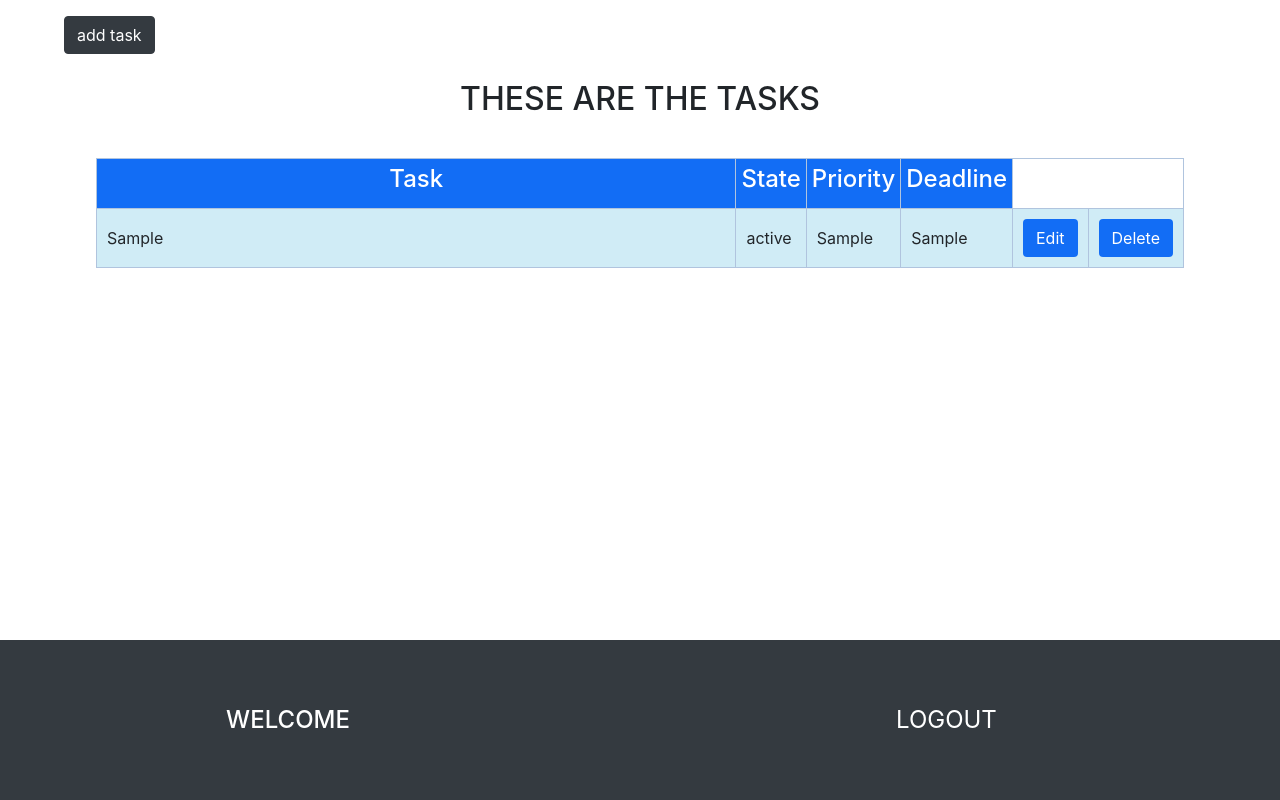
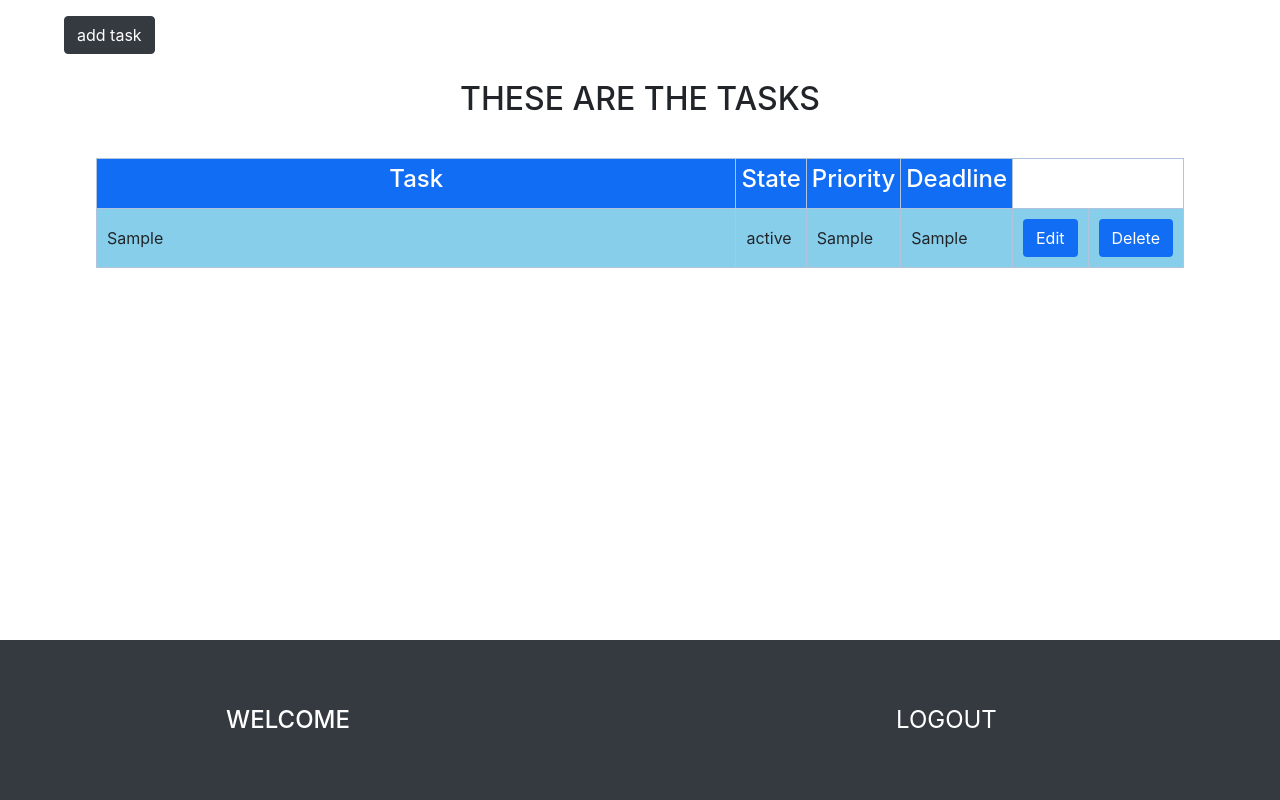
Before and after one commit to wilberpulido/Lista-de-tareas, a PHP site: page / in a window 1280 px wide. Run offline with PHP 8.4, Linux system fonts and the light colour scheme; the visitor is signed in with stand-in values (Sample User, id 1); tables that the repository leaves empty or names only in its code hold one stand-in row (values such as "Sample post"); data that the repository does not hold is empty; some libraries are stand-ins or nearby versions.

Commit message:
Poco y nada

```diff
--- a/funciones.js
+++ b/funciones.js
@@ -1,9 +1,11 @@
 const liOne = document.getElementsByTagName("li")["0"];
 const liTwo = document.getElementsByTagName("li")["1"];
 const liThee = document.getElementsByTagName("li")["2"];
-
+// const buttonDelete = document.getElementsByClassName("btn-delete");
 
 function onClick(e){
+
+    console.log("click");
     e.preventDefault();
     if (typeof e.target.children['0'] !== "undefined") {
         const link = e.target.children['0'].href;
@@ -19,4 +21,5 @@ if (typeof liOne !== "undefined" && typeof liTwo !== "undefined" && typeof liThe
     liOne.addEventListener("click", onClick);
     liTwo.addEventListener("click", onClick);
     liThee.addEventListener("click", onClick);
+    // buttonDelete.addEventListener("click",onClick);
 }
--- a/index.php
+++ b/index.php
@@ -87,8 +87,6 @@ if (empty($user)) {
         </div>
         <div class="tasksBox">
             <h2> THESE ARE THE TASKS </h2>
-
-            <div>
             <table id = "tableTask" >
                 <thead>
                     <tr class="theadLarge">
@@ -127,7 +125,7 @@ if (empty($user)) {
                         </td>
                         <td>
                             <button class="btn btn-delete">
-                                <a href="<?php echo $urlDelete?>">Delete</a><?php ?>
+                                <a href="<?php echo $urlDelete?>">Delete</a>
                             </button>
                         </td>
                     </tr>
@@ -140,43 +138,43 @@ if (empty($user)) {
                                 Details
                             </button>
                             <div class="details">
-                                <span>
+                                <div>
                                     <h4>Task:</h4>
                                     <p>
                                         <?php echo $row['task']?>
                                     </p>
-                                </span>
-                                <span class="btn-centered">
+                                </div>
+                                <div class="btn-centered">
                                     <button class="btn btn-edit">
                                         <a href="<?php echo $urlEdit?>"> Edit </a>
                                     </button>
-                                </span>
-                                <span>
+                                </div>
+                                <div>
                                     <h4>State:</h4>
                                     <p>
                                         <?php echo $row['state']?>
                                     </p>
-                                </span>
-                                <span class = "btn-centered">
+                                </div>
+                                <div class = "btn-centered">
                                     <button class="btn btn-delete">
                                         <a href="<?php echo $urlDelete?>">Delete</a>
                                     </button>
-                                </span>
-                                <span>
+                                </div>
+                                <div>
                                     <h4>Priority: </h4>
                                     <p>
                                         <?php echo $row['priority']?>
                                     </p>
-                                </span>
-                                <span>
+                                </div>
+                                <div>
                                     <!-- avoid -->
-                                </span>
-                                <span>
+                                </div>
+                                <div>
                                     <h4> Deadline:</h4>
                                     <p>
                                         <?php echo $row['deadline']?>
                                     </p>
-                                </span>
+                                </div>
                             </div>
                         </td>
                     </tr>
@@ -185,7 +183,6 @@ if (empty($user)) {
             ?>
                 </tbody>
             </table>
-            </div>
         </div>
     </main>
 
--- a/style/form.css
+++ b/style/form.css
@@ -72,13 +72,13 @@ width: 100%;
     transition: all 0.5s ease-in-out;
     font-size: 3vh;
     top:1vh;
-    z-index: 1;
+    z-index: 10;
 
 }
 .input-container-register input{
     position: absolute;
     top:2vh;
-    z-index: 2;
+    z-index: 20;
 }
 .input-container input,
 .input-container-register input{
@@ -169,14 +169,14 @@ outline-color: transparent;
     background-color: rgb(18, 109, 245);
     font-size: 3vh;
     transition: left 1s;
-    z-index: 20;
+    z-index: 50;
 }
 
 .btn-add-task-form{
     position: fixed;
     top:2%;
     left: 5%;
-    z-index: 4;
+    z-index: 40;
 }
 main .btn-add-task-form:focus ~ .formBoxTask{
     left: 5%;
@@ -188,7 +188,7 @@ main .btn-add-task-form:focus{
 main .formBoxTask:focus-within{
     position: fixed;
     left: 5%;
-    z-index: 5;
+    z-index: 50;
 }
 .input-container-addTask{
     width: 100%;
--- a/style/style.css
+++ b/style/style.css
@@ -14,7 +14,7 @@ main{
     top: 0;
     bottom: 0;
     overflow: auto;
-    z-index: 2;
+    z-index: 20;
 }
 main figure{
     position: relative;
@@ -25,7 +25,6 @@ main figure{
 main figure img{
     width: 100%;
 }
-
 /* navegador */
 header{
     position: fixed;
@@ -34,7 +33,7 @@ header{
     width: 100vw;
     left: 0;
     right: 0;
-    z-index: 3;
+    z-index: 30;
 }
 .other-submenu,
 .btn-menu{
@@ -58,7 +57,7 @@ header{
     height: 25vh;
     top: 35vh;
     transition: top 1s;
-    z-index: 3;
+    z-index: 30;
 }
 .navegbar:focus{
     top: 0vh;
@@ -69,7 +68,7 @@ header{
 }
 header div .btn-menu:focus ~ .navegbar{
     top: -15vh;
-    z-index: 5;
+    z-index: 50;
 }
 header div .btn-menu:focus ~ .other-submenu{
     top: -25vh;
@@ -95,14 +94,12 @@ ul li button{
     align-items: center;
     margin: 0;
     padding: 0;
-    z-index: 5;
+    z-index: 50;
 }
-
 ul li{
     position: relative;
     z-index:inherit;
 }
-
  /* homestyle */
 .titleWithoutLogin{
     top:10vh;
@@ -113,7 +110,6 @@ ul li{
     color: black;
     font-size: 3vh;
 }
-
 .whyUseAppGrid{
     margin: 5vh 5%;
     width: 90%;
@@ -146,14 +142,12 @@ ul li{
 .whyUseAppGrid picture img{
     width: 100%;
 }
-
 .contact h1,
 .aboutMe h1{
     font-size: 5vh;
     margin: 5vh 0vw;
     text-align: center;
 }
-
 .aboutMe p{
     margin: 5vh 5vw;
     font-size: 2.5vh;
@@ -190,7 +184,6 @@ ul li{
     margin: 5vh 0vw;
     font-size: 5vh;
 }
-
 #contactInf{
     display: grid;
     grid-template-columns: 45% 45%;
@@ -227,7 +220,6 @@ ul li{
     width: 70%;
     margin: 0 auto;
 }
-
 .headerProfile{
     position: fixed;
     height: 20vh;
@@ -235,9 +227,8 @@ ul li{
     width: 100vw;
     left: 0;
     right: 0;
-    z-index: 4;
+    z-index: 20;
 }
-
 .nav-profile{
     position: absolute;
     width: 100%;
@@ -246,7 +237,7 @@ ul li{
     justify-content: space-between;
     align-items: center;
     flex-wrap: wrap;
-    z-index: 3;
+    z-index: 20;
 }
 .nav-profile div {
     width: 35vw;
@@ -267,18 +258,16 @@ ul li{
     margin: 0 auto;
     width: 85%;
     height: 70vh;
-    z-index: 4;
+    z-index: 20;
     overflow:auto;
 }
 .tasksBox h2{
     font-size: 4vh;
     text-align: center;
 }
-
-.tasksBox div{
-    margin: 5vh 0;
+#tableTask{
+    margin: 5vh 0vw;
 }
-
 #tableTask,
 #tableTask td,
 #tableTask th{
@@ -297,88 +286,70 @@ ul li{
     text-align: left;
 }
 #tableTask tr{
-    background-color: rgb(208, 236, 246);
+    position: relative;
+    background-color: skyblue;
 }
 
-#tableTask tr:nth-child(even) {
-    background-color: skyblue;
-}
 .btn-edit,
 .btn-delete,
 .btn-details{
-    position: relative;
+    display: block;
     color: white;
     background-color:rgb(18, 109, 245);
 }
-
 #tableTask tr .btn-delete:active{
     background-color: rgb(248, 56, 38);
 
 }
 #tableTask tr .btn-edit:active{
     background-color: rgb(241, 241, 82);
-
 }
 #tableTask tr button a{
     color:white;
-    z-index: 52;
 }
 #tableTask tr .btn-details:focus{
     color: white;
     background-color: rgb(20, 197, 64);
 }
-
 #tableTask thead .theadLarge,
 #tableTask tbody .tbodyLarge{
     display: none;
-}
-#tableTask tbody .tbodySmall td div{
-    display: none;
-}
-
-#tableTask tbody .tbodySmall td .btn-details:focus ~ .details{
-    display: grid;
 }
 #tableTask tbody .tbodySmall td{
     position: relative;
 }
 .details{
+    display: none;
     position: absolute;
     width: 85vw;
-    top: 35%;
+    top: 7vh;
     right:0vw;
-    z-index: 6;
+    border-radius: 5px;
     background-color: rgb(18, 109, 245);
     grid-template-columns: 70% 30%;
     row-gap: 1vh;
+    z-index: 45;
 }
-
 .details .btn-centered{
     display: flex;
     justify-content: center;
     align-items: center;
 }
-.details .btn-centered .btn-edit,
-.details .btn-centered .btn-delete{
+.details .btn-centered button{
     background-color: #011BEB;
 }
-
-.btn-edit,
-.btn-delete{
-    z-index: 100;
+#tableTask tbody .tbodySmall td .btn-details:focus + .details{
+    display: grid;
 }
-
 @media only screen and (min-width: 480px){
     .navegbar li a{
         color: red;
         font-size: 3vh;
     }
-
     #tableTask thead .theadLarge,
     #tableTask tbody .tbodyLarge{
         display: table-row;
     }
-
     #tableTask thead .theadSmall,
     #tableTask tbody .tbodySmall{
         display: none;
```
